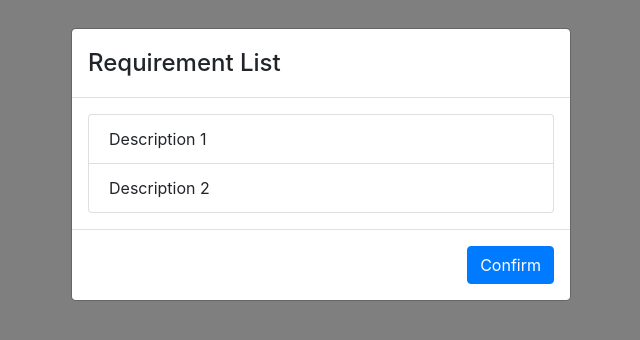
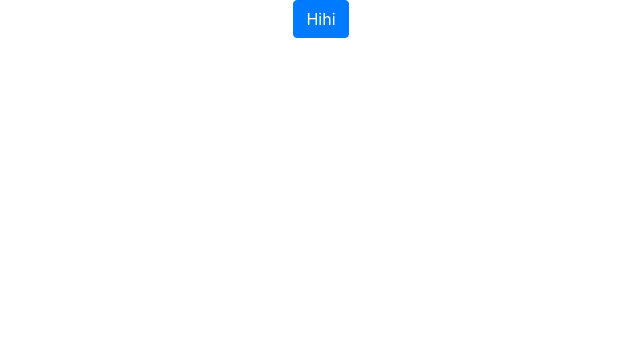
Before and after one commit to trevorwong30-c/slack-for-scrum-frontend, a React (Create React App) app: page /splitRequirement in a window 1280 px wide. Before the commit this address led to /requirement. Shown: the top 340 px of the page, without its empty margins (319-959 px from the left). Built offline with nearby package versions, Linux system fonts and the light colour scheme.

Commit message:
added SplitRequirementRoute

```diff
--- a/src/containers/requirement/confirmRequirementContainer/ConfirmRequirementContainer.tsx
+++ b/src/containers/requirement/confirmRequirementContainer/ConfirmRequirementContainer.tsx
@@ -22,11 +22,11 @@ const ConfirmRequirementContainer = () => {
     setIsModalVisible(true);
   };
 
-  const onModalClosed = () => {};
+  // const onModalClosed = () => {};
 
   const confirmRequirementList = () => {
     // dispatch an API action here
-    history.push('/task');
+    history.push('/splitRequirement');
   };
 
   const renderListItems = () => {
@@ -35,7 +35,7 @@ const ConfirmRequirementContainer = () => {
     }
 
     return requirements.map((requirement: Requirement) => {
-      return <ListGroup.Item>{requirement.description}</ListGroup.Item>;
+      return <ListGroup.Item>{requirement.title}</ListGroup.Item>;
     });
   };
 
@@ -53,7 +53,7 @@ const ConfirmRequirementContainer = () => {
 
   return (
     <div className="ConfirmRequirementContainer">
-      <Modal show={isModalVisible} onHide={onModalClosed}>
+      <Modal show={isModalVisible}>
         <Modal.Header>
           <Modal.Title>Requirement List</Modal.Title>
         </Modal.Header>
--- /dev/null
+++ b/src/containers/requirement/splitRequirementContainer/SplitRequirementContainer.tsx
@@ -0,0 +1,16 @@
+import React from 'react';
+import { Button } from 'react-bootstrap';
+import { useHistory } from 'react-router-dom';
+
+const SplitRequirementContainer = () => {
+  const history = useHistory();
+  return (
+    <div className="SplitRequirementContainer">
+      <Button variant="primary" onClick={() => console.log('hihi')}>
+        Hihi
+      </Button>
+    </div>
+  );
+};
+
+export default SplitRequirementContainer;
--- a/src/interfaces/index.tsx
+++ b/src/interfaces/index.tsx
@@ -14,10 +14,10 @@ export interface Task {
   description: string;
   estimatedHour: number;
   remainingHour: number;
-  historicalSpent: any;
+  historicalSpent: any; //TODO need HistoricalSpent interface
   status: number;
   assigneeId: number;
-  commentsHistory: any;
+  commentsHistory: any; //TODO need CommentsHistory interface
   createdAt: Date;
   endAt: Date;
 }
--- a/src/mockReponses/requirement/requirementList.json
+++ b/src/mockReponses/requirement/requirementList.json
@@ -14,5 +14,13 @@
     "iEstimated_effort": 24,
     "dCreatedAt": "2020-10-03T13:49:17+00:00",
     "dDueAt": "2020-10-05T13:49:17+00:00"
+  },
+  {
+    "iReq_ID": "3",
+    "sTitle": "Requirement Title 3",
+    "sDescription": "Description 3",
+    "iEstimated_effort": 48,
+    "dCreatedAt": "2020-10-05T13:49:17+00:00",
+    "dDueAt": "2020-10-07T13:49:17+00:00"
   }
 ]
--- a/src/mockReponses/requirement/requirementListMockResponse.js
+++ /dev/null
@@ -1,5 +0,0 @@
-const mockResponseMap = {
-  "/requirement/list": require("./requirementList.json")
-};
-
-export default mockResponseMap;
--- a/src/redux/actions/loadRequirementList.tsx
+++ b/src/redux/actions/loadRequirementList.tsx
@@ -1,6 +1,5 @@
-import { Action, ThunkAction } from '@reduxjs/toolkit';
+import { ThunkAction } from '@reduxjs/toolkit';
 import { RootStateOrAny } from 'react-redux';
-import mockRequirementList from '../../mockReponses/requirement/requirementList.json';
 import { Requirement } from '../../interfaces';
 import { getRequirementList } from '../../services/requirementServices';
 import { parseRequirementResponse } from '../../parsers/requirementParser';
--- a/src/rootRoute.tsx
+++ b/src/rootRoute.tsx
@@ -7,6 +7,7 @@ import {
 import RequirementRoute from './routes/requirementRoute';
 import SprintRoute from './routes/sprintRoute';
 import TaskRoute from './routes/taskRoute';
+import SplitRequirementRoute from './routes/splitRequirementRoute';
 import React from 'react';
 
 const RootRoute = () => {
@@ -16,6 +17,7 @@ const RootRoute = () => {
         <Route path="/requirement" component={RequirementRoute}></Route>
         <Route path="/sprint" component={SprintRoute}></Route>
         <Route path="/task" component={TaskRoute}></Route>
+        <Route path="/splitRequirement" component={SplitRequirementRoute} />
         <Route path="*">
           <Redirect to="/requirement" />
         </Route>
--- a/src/rootState.tsx
+++ b/src/rootState.tsx
@@ -1,4 +1,3 @@
-import { DeepPartial } from '@reduxjs/toolkit';
 import createRequirementState from './redux/states/requirementState';
 import createSprintState from './redux/states/sprintState';
 import createTaskState from './redux/states/taskState';
--- /dev/null
+++ b/src/routes/splitRequirementRoute.tsx
@@ -0,0 +1,19 @@
+import React from 'react';
+import SplitRequirementContainer from '../containers/requirement/splitRequirementContainer/SplitRequirementContainer';
+import { Route, Switch, useRouteMatch } from 'react-router-dom';
+
+const SplitRequirementRoute = () => {
+  let { path } = useRouteMatch();
+
+  return (
+    <div>
+      <Switch>
+        <Route exact path={path}>
+          <SplitRequirementContainer />
+        </Route>
+      </Switch>
+    </div>
+  );
+};
+
+export default SplitRequirementRoute;
```
